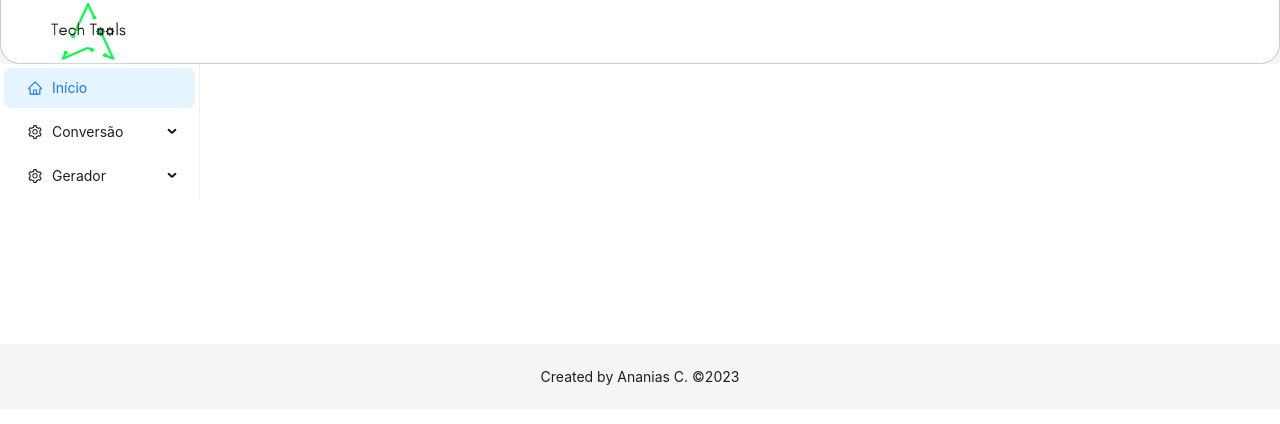
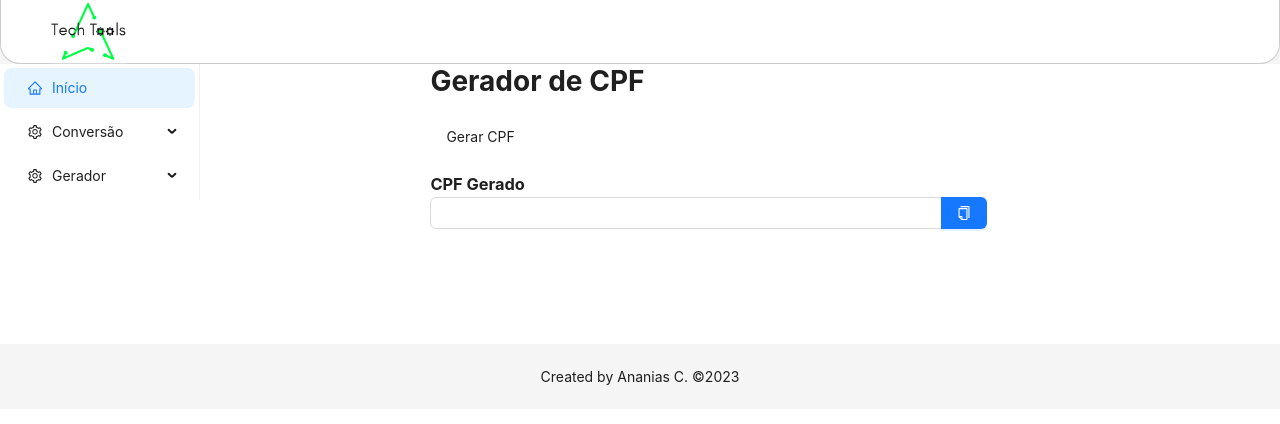
Before and after one commit to ananiasc/tech-tools, a React (Vite) app: page /generate-cpf in a window 1280 px wide. Shown: the top 424 px of the page. Built offline with nearby package versions, Linux system fonts and the light colour scheme.

Commit message:
feat: gerando cpf automáticamente

```diff
--- a/src/App.jsx
+++ b/src/App.jsx
@@ -22,6 +22,7 @@ const items = [
   ]),
   getItem("Gerador", "gerador", <SettingOutlined />, [
     getItem("Gerador de Senha", "/generate-key", null),
+    getItem("Gerador de CPF", "/generate-cpf", null),
   ]),
 ];
 
--- a/src/assets/pages/content/ContentBody.jsx
+++ b/src/assets/pages/content/ContentBody.jsx
@@ -1,6 +1,7 @@
 import { Routes,Route } from "react-router-dom";
 import ConvertText from "../convertText/ConvertText";
 import GenerateKey from "../generateKey/GenerateKey";
+import GenerateCpf from "../generateCpf/GenerateCpf";
 
 function ContentBody() {
   return (
@@ -9,6 +10,7 @@ function ContentBody() {
         <Route path='/' element={<div className='content-body'><h1>Bem-vindo</h1></div>}></Route>
         <Route path='/convert-text' element={<ConvertText />}></Route>
         <Route path='/generate-key' element={<GenerateKey />}></Route>
+        <Route path='/generate-cpf' element={<GenerateCpf />}></Route>
       </Routes>
     </>
   );
--- /dev/null
+++ b/src/assets/pages/generateCpf/GenerateCpf.css
@@ -0,0 +1,17 @@
+@media (min-width: 740px) {
+  .content-body {
+    margin: 0% 20%;
+  }
+  .form-items {
+    width: 43.5vw;
+  }
+}
+
+@media (max-width: 739.98px) {
+  .content-body {
+    margin: 0% 0%;
+  }
+  .form-items {
+    width: 65vw;
+  }
+}
--- /dev/null
+++ b/src/assets/pages/generateCpf/GenerateCpf.jsx
@@ -0,0 +1,88 @@
+import { useState } from 'react';
+import './GenerateCpf.css';
+import { Space, Form, Button, message, Input } from "antd";
+import copy from "clipboard-copy";
+import {
+  CopyOutlined
+} from "@ant-design/icons";
+
+function GenerateCpf() {
+  const [CPF, setCPF] = useState("");
+
+  const generateValidCPF = () => {
+    const cpfNumbers = Array.from({ length: 9 }, () => Math.floor(Math.random() * 10));
+
+    let sum = 0;
+    for (let i = 10; i > 1; i--) {
+      sum += cpfNumbers[10 - i] * i;
+    }
+    let firstDigit = (sum % 11 < 2) ? 0 : 11 - (sum % 11);
+    cpfNumbers.push(firstDigit);
+
+    sum = 0;
+    for (let i = 11; i > 1; i--) {
+      sum += cpfNumbers[11 - i] * i;
+    }
+    let secondDigit = (sum % 11 < 2) ? 0 : 11 - (sum % 11);
+    cpfNumbers.push(secondDigit);
+
+    // Formata o CPF em uma string com pontos e traço
+    const cpf = cpfNumbers.join('').replace(/(\d{3})(\d{3})(\d{3})(\d{2})/, '$1.$2.$3-$4');
+
+    return cpf;
+  }
+
+  const handleCopyClick = () => {
+    if (CPF) {
+      copy(CPF);
+      message.success("Texto copiado para a área de transferência");
+    } else {
+      message.error("Nenhum texto para copiar");
+    }
+  };
+
+  const onProcess = () => {
+    const cpf = generateValidCPF();
+    setCPF(cpf);
+  }
+
+  return (
+    <div className='content-body'>
+      <h1>Gerador de CPF</h1>
+      <Form
+        labelCol={{ span: 10 }}
+        wrapperCol={{ span: 24 }}
+        layout="vertical"
+        onFinish={onProcess}
+      ><br/>
+        <Button type="primary botao" htmlType="submit">
+          Gerar CPF
+        </Button>
+      </Form>
+        <br/>
+
+      <h3 className="margin-h3">CPF Gerado</h3>
+
+      <Form
+        labelCol={{ span: 10 }}
+        wrapperCol={{ span: 14 }}
+        layout="vertical"
+      >
+        <Form.Item>
+          <Space direction="vertical" className='form-items'>
+            <Space.Compact className='form-items'>
+              <Input
+                type='text'
+                value={CPF}
+              >
+              </Input>
+              <Button type="primary" title="Clique aqui para copiar o CPF" onClick={() => {handleCopyClick()}}><CopyOutlined/></Button>
+            </Space.Compact>
+          </Space>
+        </Form.Item>
+      </Form>
+    </div>
+  );
+}
+
+export default GenerateCpf;
```
